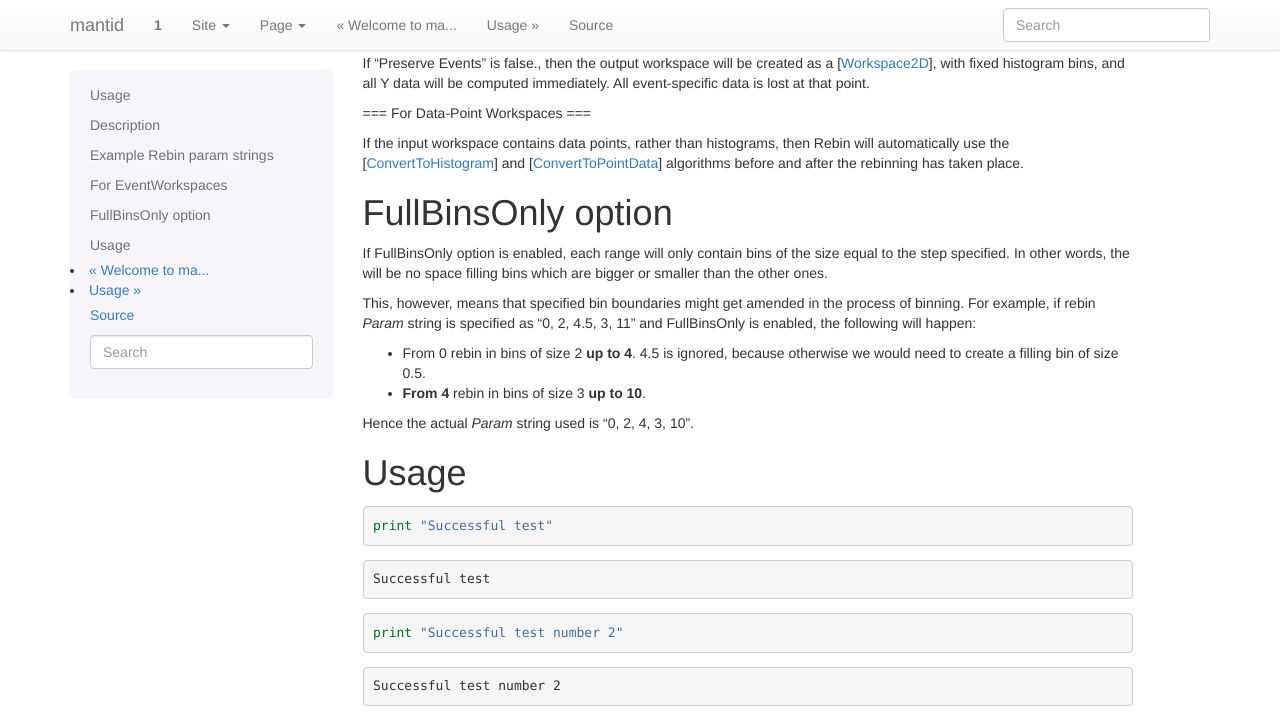
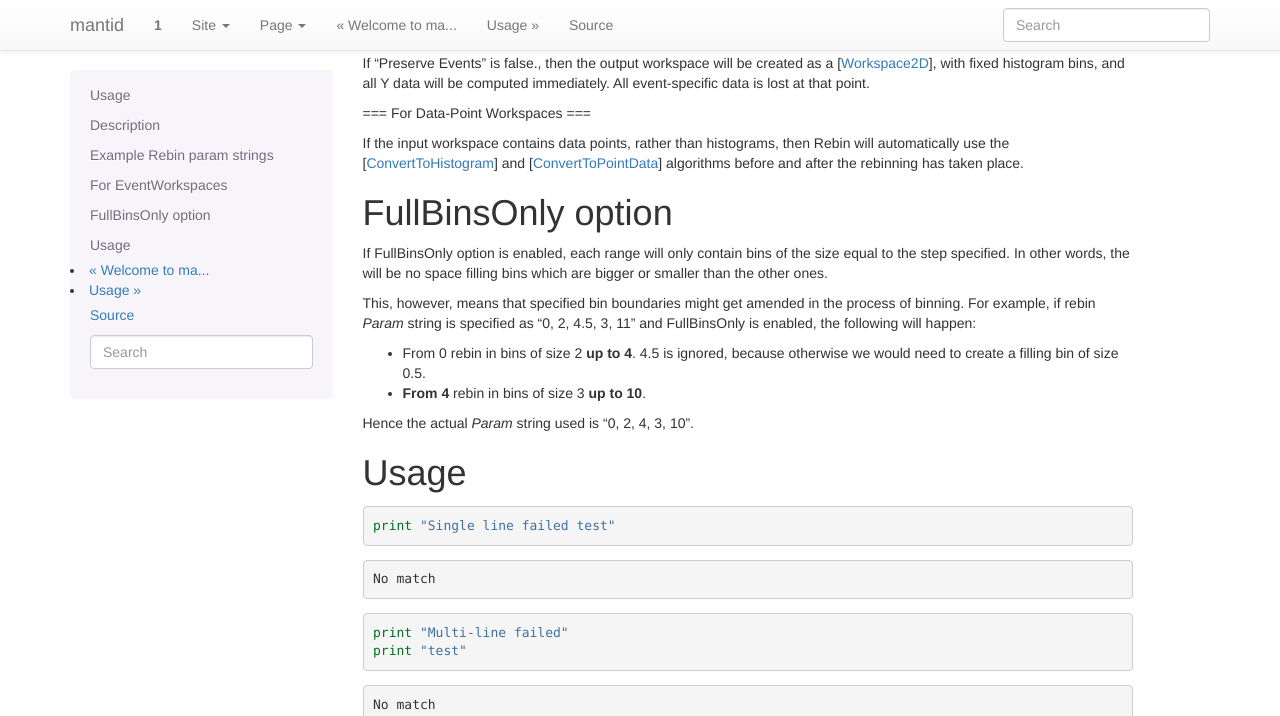
Before and after one commit to martyngigg/sphinxextensions, a Sphinx documentation site: the page built from source/algorithms/AllFailed.rst, in a window 1280 px wide and 900 px high, scrolled down 739 px, cut to the strip 0-716 px from the top of the window. Built offline with Sphinx 7.4.7, drawn with Linux system fonts in a browser that asks for light colours.

Commit message:
Add test cases for xunit.

```diff
--- a/source/algorithms/AllFailed.rst
+++ b/source/algorithms/AllFailed.rst
@@ -54,18 +54,19 @@ Usage
 
 .. testcode:: Ex1
 
-   print "Successful test"
+   print "Single line failed test"
 
 .. testoutput:: Ex1
 
-   Successful test
+   No match
 
 .. testcode:: Ex2
 
-   print "Successful test number 2"
+   print "Multi-line failed"
+   print "test"
 
 .. testoutput:: Ex2
 
-   Successful test number 2
+   No match
 
 .. categories:: Algorithms Transforms\\Rebin
```
Also changed, not shown: source/algorithms/AllPassed.rst (+4 -4 lines), source/algorithms/MixPassFail.rst (+15 -6 lines), 1 other file.
